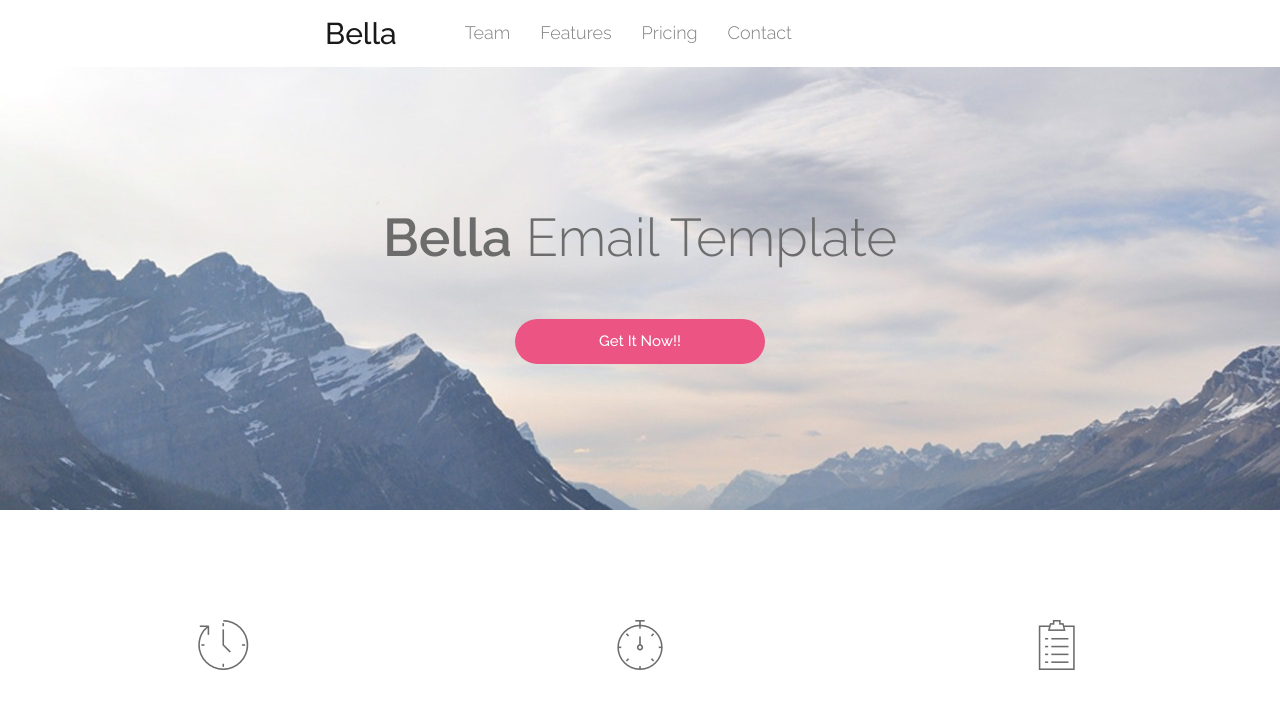
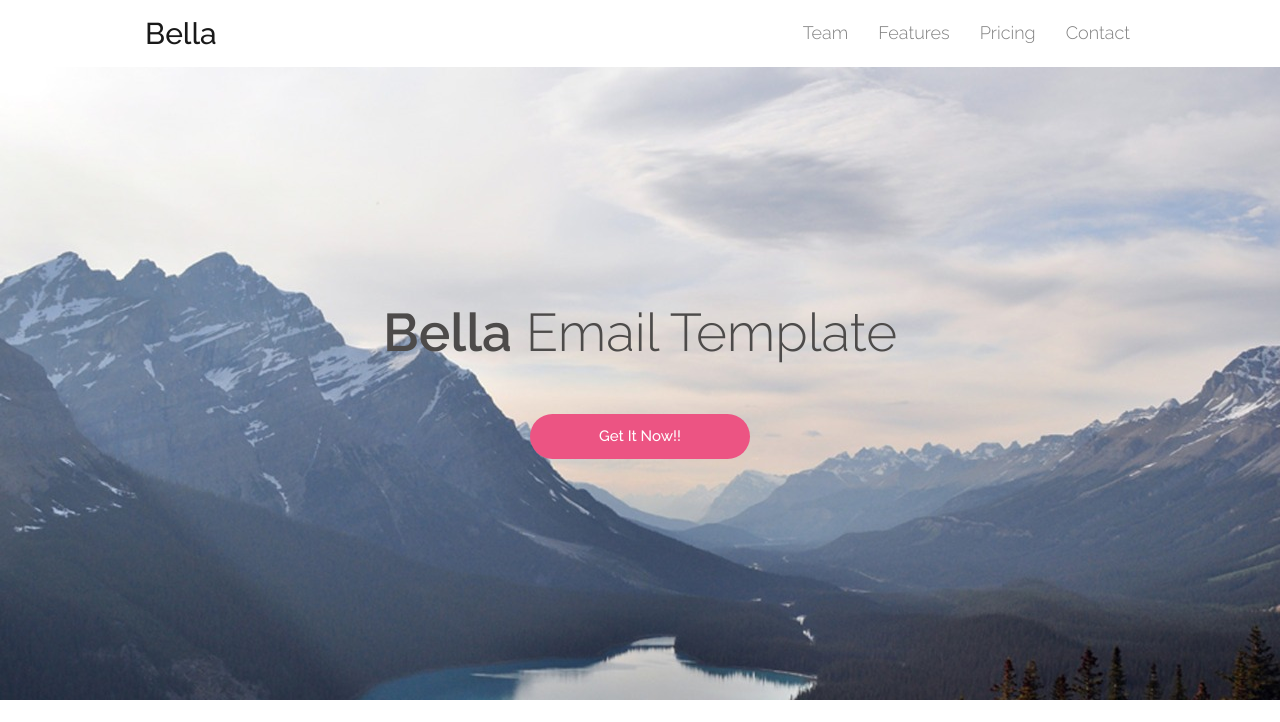
Before and after one commit to ahmedmoustafa771/Bella-Email-Template, a plain HTML site: page index.html in a window 1280 px wide. Shown: the top 722 px of the page. Drawn offline with nearby package versions, Linux system fonts and the light colour scheme.

Commit message:
SCSS Updated

```diff
--- a/index.html
+++ b/index.html
@@ -15,7 +15,7 @@
 <body>
     <div class="container-fluid">
 
-        <nav class="navbar navbar-expand-md navbar-light bg-white fixed-top header">
+        <nav class="navbar navbar-expand-sm navbar-light bg-white fixed-top header">
             <a class="navbar-brand header__title" href="#">Bella</a>
             <button class="navbar-toggler" type="button" data-toggle="collapse" data-target="#navbarSupportedContent" aria-controls="navbarSupportedContent" aria-expanded="false" aria-label="Toggle navigation">
               <span class="navbar-toggler-icon"></span>
--- a/sass/components/Nav.scss
+++ b/sass/components/Nav.scss
@@ -15,9 +15,9 @@
 
     }
     &__el {
+        flex-grow: 1;
         width: 28rem;
-        height: 15rem;
-        font-size: 1.2rem;
+        font-size: 1.5rem;
         display: flex;
         flex-flow: row;
         padding: 2rem;
--- a/sass/components/Posts.scss
+++ b/sass/components/Posts.scss
@@ -4,7 +4,6 @@
 
         &--img {
             width: 100%;
-            height: 23rem;
             margin-bottom: 3.5rem;
         }
         &--cap1 {
--- a/sass/components/Reviews.scss
+++ b/sass/components/Reviews.scss
@@ -5,7 +5,11 @@
         text-align: center;
         font-size: 1.5rem;
         margin-top: 0;
-        padding: 0 10%;
+        padding: 0 5%;
+
+        @media (max-width:576px) {
+            padding: 0;
+        }
 
         &--p {
             padding: 3rem 2rem;
--- a/sass/components/header.scss
+++ b/sass/components/header.scss
@@ -1,14 +1,22 @@
 /* Header */
 .header {
+    display: flex;
+    justify-content: center;
+    align-items: center;
+
     &__title {
         font-weight: 500;
         font-size: 3rem;
-        margin-left: 25%;
-        margin-right: 5%;
+        flex-grow: 1;
+        margin-left: 13.5rem;
+        @media (max-width: 576px) {
+            margin-left: 2rem;
+        }
     }
     &__tools {
         font-size: 1.8rem;
         font-weight: 300;
+
 
         &--1 {
             display:inline-block;
@@ -20,3 +28,8 @@
     }
 
 }
+
+.navbar-collapse {
+    flex-grow: 0;
+    margin-right: 13.5rem;
+}
--- a/sass/components/mainFrame.scss
+++ b/sass/components/mainFrame.scss
@@ -1,8 +1,7 @@
 /* Main */
 .main {
-    height: 45rem;
+    height: 80vh;
     background-image: url("images/WhatsApp Image 2020-04-25 at 23.15.19.jpeg");
-    background-size: 100% 100%;
     background-size: cover;
     text-align: center;
     display: flex;
@@ -16,6 +15,12 @@
         font-size: 5.3rem;
         font-weight: 300;
         margin-bottom: 5rem;
+        color: rgb(77, 75, 74);
+        /* text-shadow:
+		-1px -1px 0 #ec5483,
+		1px -1px 0 #ec5483,
+		-1px 1px 0 #ec5483,
+		1px 1px 0 #ec5483; */
 
         &--1 {
             font-weight: 600;
@@ -24,7 +29,7 @@
 
 
     &__btn {
-        width: 25rem;
+        width: 22rem;
         height: 4.5rem;
         border-radius: 5rem;
         background-color: #ec5483;
```
Also changed, not shown: index.css, 1 other file.
